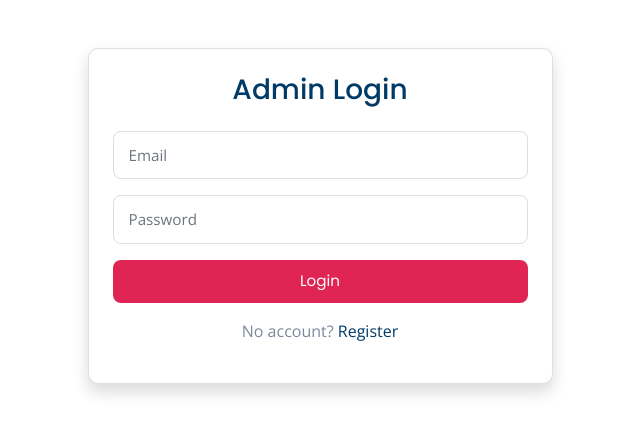
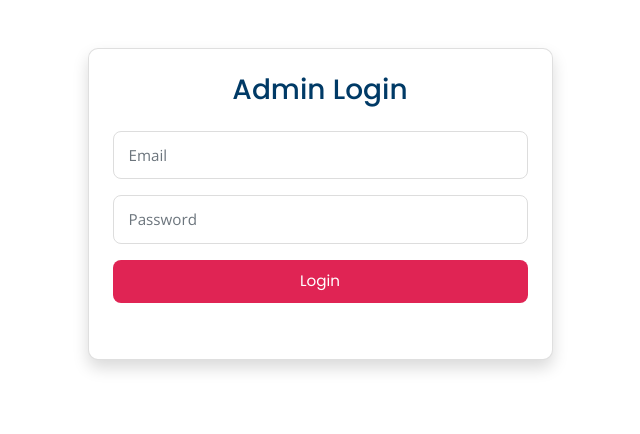
Before and after one commit to saifur2233/rs-tours-travels-frontend, a React (Vite) app: page /login in a window 1280 px wide. Shown: the top 434 px of the page, without its empty margins (320-960 px from the left). Built offline with nearby package versions, Linux system fonts and the light colour scheme; no server answers.

Commit message:
admin register page removed

```diff
--- a/src/pages/Login.jsx
+++ b/src/pages/Login.jsx
@@ -35,7 +35,6 @@ export default function Login() {
                     <button className="btn btn-primary w-100">Login</button>
                 </form>
                 <p className="text-center mt-3">
-                    No account? <Link to="/register">Register</Link>
                 </p>
             </div>
         </div>
--- a/src/pages/Register.jsx
+++ b/src/pages/Register.jsx
@@ -23,7 +23,7 @@ export default function Register() {
 
     return (
         <div className="container py-5">
-            <div className="col-md-5 mx-auto card p-4 shadow">
+            {/* <div className="col-md-5 mx-auto card p-4 shadow">
                 <h3 className="mb-4 text-center">Admin Registration</h3>
                 {msg && <div className="alert alert-info">{msg}</div>}
                 <form onSubmit={handleRegister}>
@@ -35,7 +35,7 @@ export default function Register() {
                 <p className="text-center mt-3">
                     Already have account? <Link to="/login">Login</Link>
                 </p>
-            </div>
+            </div> */}
         </div>
     );
 }
```
